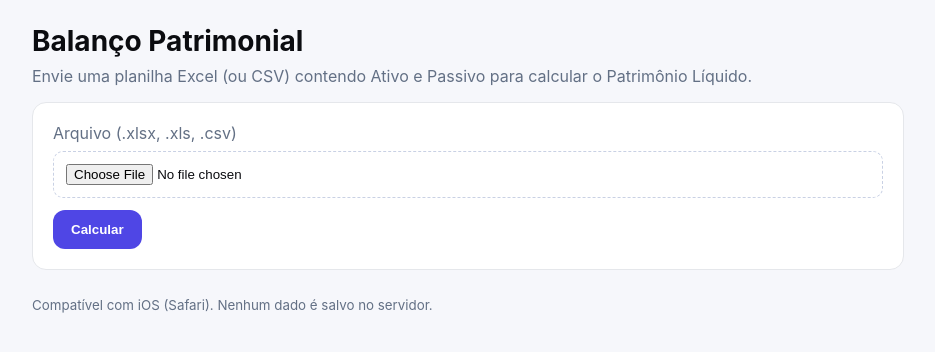
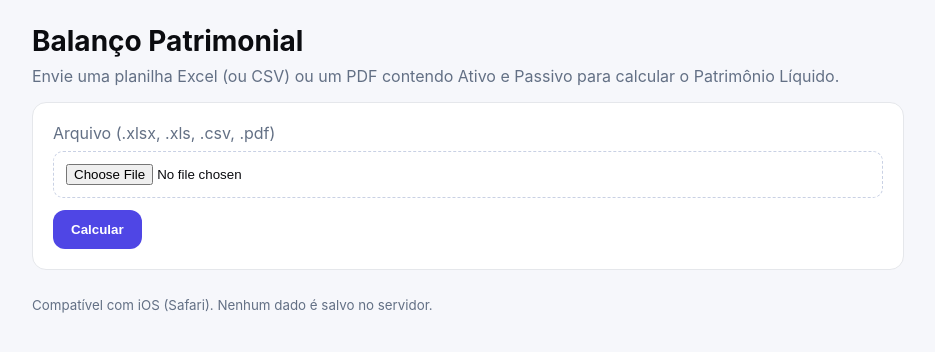
Before and after one commit to TiagoCoder2023/balanco-patrimonial, a Flask app: page / in a window 1280 px wide. Shown: the top 352 px of the page, without its empty margins (172-1107 px from the left). Run offline with Flask 3, Linux system fonts and the light colour scheme.

Commit message:
Adiciona suporte a leitura de PDFs para balanço patrimonial

```diff
--- a/app.py
+++ b/app.py
@@ -4,6 +4,9 @@ from typing import Dict, Optional, Tuple
 
 import pandas as pd
 from flask import Flask, render_template, request, redirect, url_for, flash
+
+import pdfplumber
+import PyPDF2
 
 
 app = Flask(__name__)
@@ -214,6 +217,74 @@ def calculate_balance_from_df(df: pd.DataFrame) -> Tuple[Dict, Optional[str]]:
 	return {}, "Não foi possível identificar colunas de Ativo e Passivo automaticamente."
 
 
+def extract_tables_from_pdf(content: bytes) -> Tuple[Optional[pd.DataFrame], Optional[str]]:
+	"""
+	Extrai tabelas de um PDF usando pdfplumber e PyPDF2 como fallback.
+
+	Retorna:
+		(DataFrame, error_message)
+	"""
+	try:
+		# Tenta primeiro com pdfplumber (melhor para tabelas estruturadas)
+		pdf_buffer = io.BytesIO(content)
+		with pdfplumber.open(pdf_buffer) as pdf:
+			all_tables = []
+			for page in pdf.pages:
+				tables = page.extract_tables()
+				if tables:
+					all_tables.extend(tables)
+
+			if all_tables:
+				# Concatena todas as tabelas encontradas
+				dfs = []
+				for table in all_tables:
+					if table and len(table) > 1:  # Pula tabelas vazias ou com apenas cabeçalho
+						# Remove linhas vazias
+						table = [row for row in table if any(cell and str(cell).strip() for cell in row)]
+						if table:
+							df = pd.DataFrame(table[1:], columns=table[0])
+							dfs.append(df)
+
+				if dfs:
+					# Combina todas as tabelas
+					result_df = pd.concat(dfs, ignore_index=True)
+					# Remove colunas completamente vazias
+					result_df = result_df.dropna(how='all', axis=1)
+					# Remove linhas completamente vazias
+					result_df = result_df.dropna(how='all', axis=0)
+
+					if not result_df.empty:
+						return result_df, None
+
+		# Fallback para PyPDF2 (extração de texto simples)
+		pdf_buffer.seek(0)
+		reader = PyPDF2.PdfReader(pdf_buffer)
+		text_content = ""
+		for page in reader.pages:
+			text_content += page.extract_text() + "\n"
+
+		# Tenta extrair dados estruturados do texto
+		lines = text_content.split('\n')
+		data_rows = []
+		for line in lines:
+			line = line.strip()
+			if line and len(line.split()) > 1:
+				# Tenta dividir por espaços múltiplos ou caracteres especiais
+				parts = re.split(r'\s{2,}|\t', line)
+				if len(parts) >= 2:
+					data_rows.append(parts)
+
+		if data_rows and len(data_rows) > 1:
+			# Cria DataFrame do texto extraído
+			df = pd.DataFrame(data_rows[1:], columns=data_rows[0])
+			return df, None
+
+		return None, "Não foi possível extrair tabelas estruturadas do PDF."
+
+	except Exception as exc:
+		return None, f"Erro ao processar PDF: {exc}"
+
+
 def read_table_from_file_storage(file_storage) -> Tuple[Optional[pd.DataFrame], Optional[str]]:
 	filename = (file_storage.filename or "").lower()
 	content = file_storage.read()
@@ -221,6 +292,8 @@ def read_table_from_file_storage(file_storage) -> Tuple[Optional[pd.DataFrame],
 
 	# Tenta por extensão primeiro
 	try:
+		if filename.endswith(".pdf"):
+			return extract_tables_from_pdf(content)
 		if filename.endswith(".xlsx") or filename.endswith(".xlsm"):
 			df = pd.read_excel(buffer, engine="openpyxl")
 			return df, None
@@ -234,7 +307,11 @@ def read_table_from_file_storage(file_storage) -> Tuple[Optional[pd.DataFrame],
 	except Exception as exc:
 		return None, f"Erro ao ler arquivo: {exc}"
 
-	# Se extensão desconhecida, tenta Excel e depois CSV
+	# Se extensão desconhecida, tenta PDF, Excel e depois CSV
+	try:
+		return extract_tables_from_pdf(content)
+	except Exception:
+		pass
 	try:
 		buffer.seek(0)
 		df = pd.read_excel(buffer, engine="openpyxl")
--- a/requirements.txt
+++ b/requirements.txt
@@ -2,3 +2,5 @@ Flask>=3.0,<4
 pandas>=2.2,<3
 openpyxl>=3.1,<4
 xlrd>=2.0,<3
+pdfplumber>=0.10,<1
+PyPDF2>=3.0,<4
--- a/templates/index.html
+++ b/templates/index.html
@@ -12,7 +12,7 @@
     <main class="container">
       <header class="header">
         <h1>Balanço Patrimonial</h1>
-        <p>Envie uma planilha Excel (ou CSV) contendo Ativo e Passivo para calcular o Patrimônio Líquido.</p>
+        <p>Envie uma planilha Excel (ou CSV) ou um PDF contendo Ativo e Passivo para calcular o Patrimônio Líquido.</p>
       </header>
 
       {% with messages = get_flashed_messages(with_categories=true) %}
@@ -26,8 +26,8 @@
       {% endwith %}
 
       <form class="card" action="{{ url_for('upload') }}" method="post" enctype="multipart/form-data">
-        <label for="file" class="label">Arquivo (.xlsx, .xls, .csv)</label>
-        <input id="file" name="file" type="file" accept=".xlsx,.xls,.csv" required>
+        <label for="file" class="label">Arquivo (.xlsx, .xls, .csv, .pdf)</label>
+        <input id="file" name="file" type="file" accept=".xlsx,.xls,.csv,.pdf" required>
         <button type="submit" class="btn">Calcular</button>
       </form>
 
```
Also changed, not shown: DEPLOY.md (+1 -1 lines), README.md.
